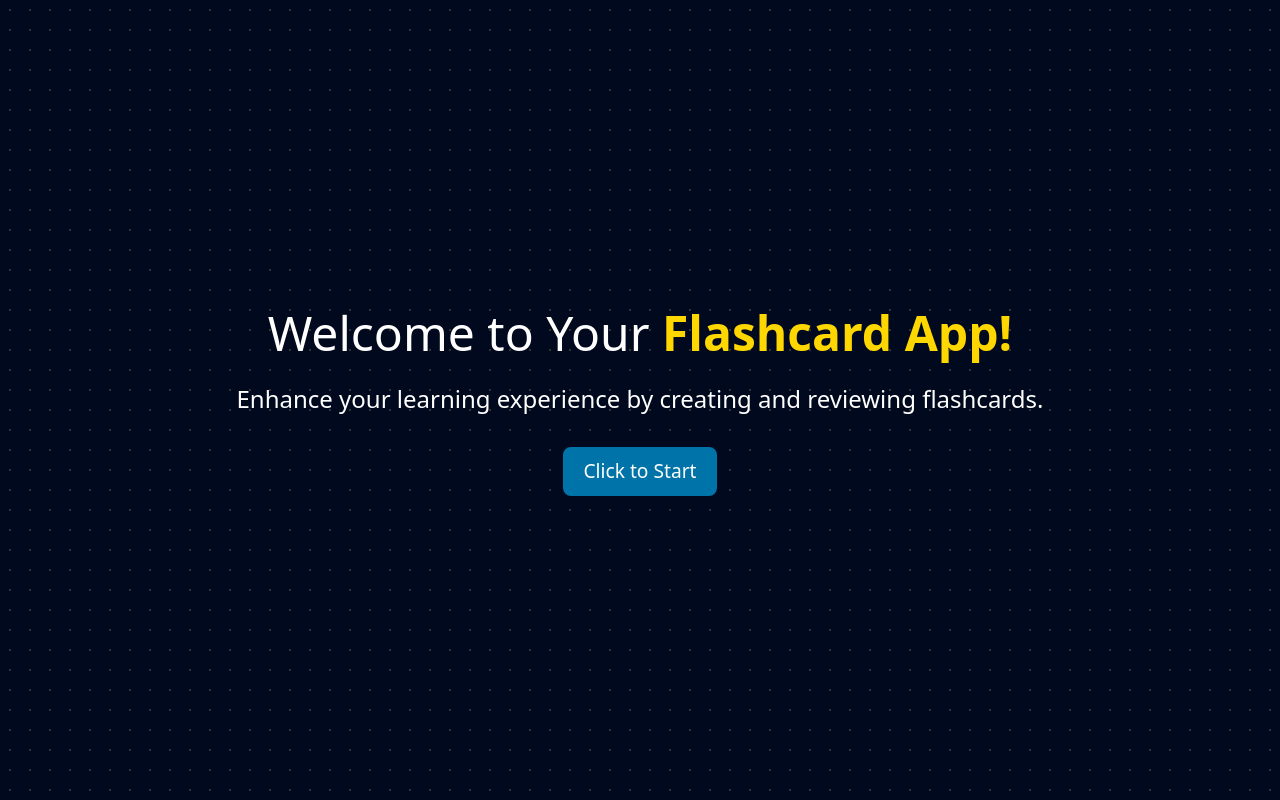
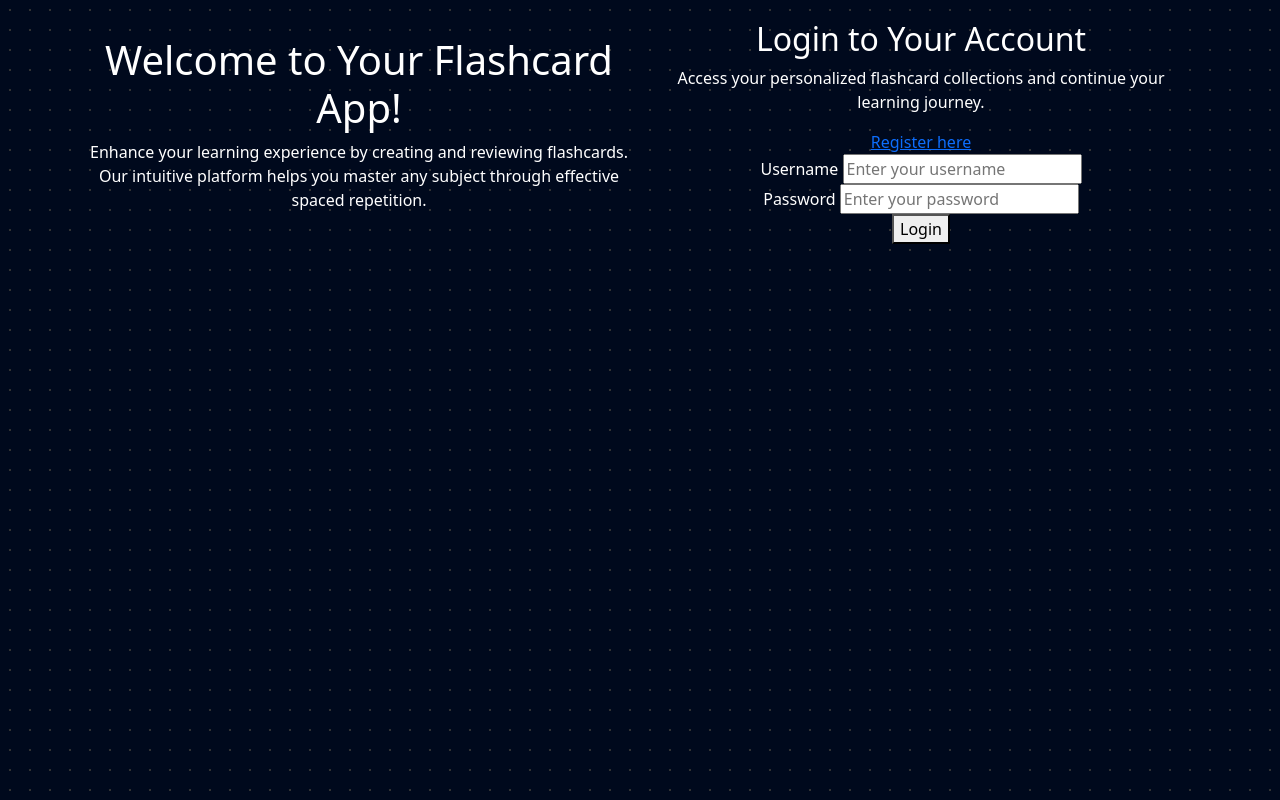
Before and after one commit to nberdi/Flashcard-App, a Flask app: page / in a window 1280 px wide. Run offline with Flask 3, Linux system fonts and the light colour scheme.

Commit message:
added login form

```diff
--- a/templates/welcome_page.html
+++ b/templates/welcome_page.html
@@ -5,9 +5,34 @@
 {% endblock %}
 
 {% block body %}
-    <div class="welcome_page_container">
-        <h1 class="welcome_page_heading">Welcome to Your <span class="welcome_page_highlight">Flashcard App!</span></h1>
-        <p class="welcome_page_text">Enhance your learning experience by creating and reviewing flashcards.</p>
-        <a href="create_module"><button type="submit" class="btn_common">Click to Start</button></a>
+    <div class="container" style="padding: 20px;">
+        <div class="row align-items-center">
+            <div class="col-md-6 welcome_section">
+                <h1 class="welcome_heading">Welcome to Your <span class="welcome_highlight">Flashcard App!</span></h1>
+                <p class="welcome_text">Enhance your learning experience by creating and reviewing flashcards. Our intuitive platform helps you master any subject through effective spaced repetition.</p>
+            </div>
+            <div class="col-md-6">
+                <div class="authentication_container">
+                    <h2 class="form_header">Login to Your Account</h2>
+                    <p class="form_text">Access your personalized flashcard collections and continue your learning journey.</p>
+                    <div class="register_link_container">
+                        <a href="" class="register_link">Register here</a>
+                    </div>
+                    <form method="POST" class="authentication_form">
+                        <div class="form_container">
+                            <label for="username" class="form_label">Username</label>
+                            <input type="text" class="form_input" name="username"
+                                    placeholder="Enter your username" required>
+                        </div>
+                        <div class="form_container">
+                            <label for="password" class="form_label">Password</label>
+                            <input type="password" class="form_input" name="password"
+                                    placeholder="Enter your password" required>
+                        </div>
+                        <button type="submit" class="submit_btn">Login</button>
+                    </form>
+                </div>
+            </div>
+        </div>
     </div>
 {% endblock %}
```
